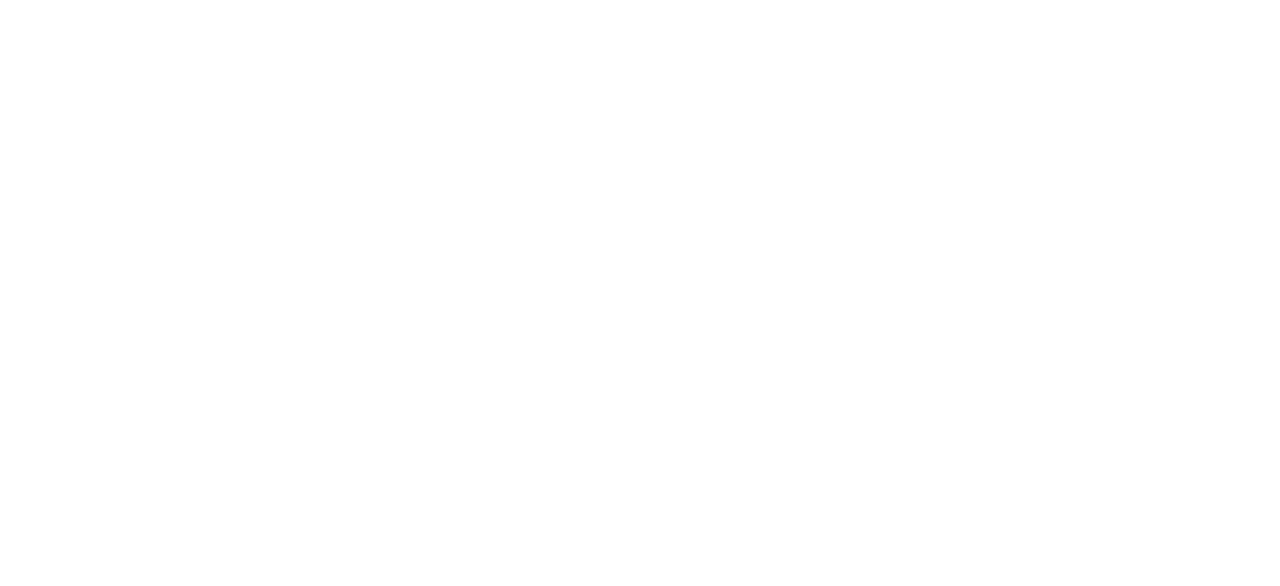
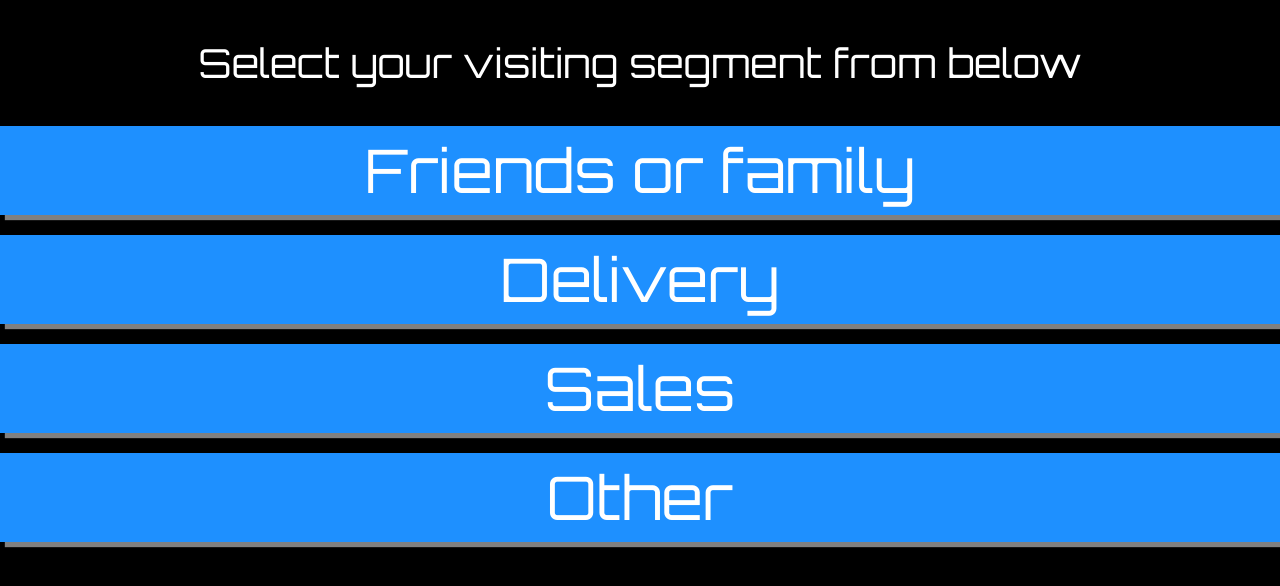
Before and after one commit to salespause/doorphone-app, a website: page dist/segment/index.html in a window 1280 px wide. Drawn offline with nearby package versions, Linux system fonts and the light colour scheme.

Commit message:
Implement

```diff
--- a/dist/segment/index.html
+++ b/dist/segment/index.html
@@ -4,11 +4,51 @@
     <meta charset="utf-8" />
     <title>Segment</title>
     <link rel="stylesheet" href="//cdnjs.cloudflare.com/ajax/libs/normalize/6.0.0/normalize.min.css" />
+    <link rel="stylesheet" href="//fonts.googleapis.com/css?family=Orbitron" />
     <style>
-      /* todo */
+      html, body {
+        font-family: 'Orbitron', sans-serif;
+        user-select: none;
+        background-color: black;
+      }
+      .subscribe-btn {
+        display: block;
+        background-color: dodgerblue;
+        color: white;
+        padding: 10px 100px;
+        text-decoration: none;
+        box-shadow: grey 5px 5px 1px;
+        font-size: 60px;
+        margin-bottom: 20px;
+      }
+      .subscribe-btn:active {
+        background-color: orange;
+      }
+      .container {
+        text-align: center;
+      }
+      .container p {
+        color: white;
+        font-size: 40px;
+      }
     </style>
   </head>
   <body>
+    <div class="container">
+      <p>Select your visiting segment from below</p>
 
+      <a class="subscribe-btn" href="#">
+        Friends or family
+      </a>
+      <a class="subscribe-btn" href="#">
+        Delivery
+      </a>
+      <a class="subscribe-btn" href="#">
+        Sales
+      </a>
+      <a class="subscribe-btn" href="#">
+        Other
+      </a>
+    </div>
   </body>
 </html>
```
